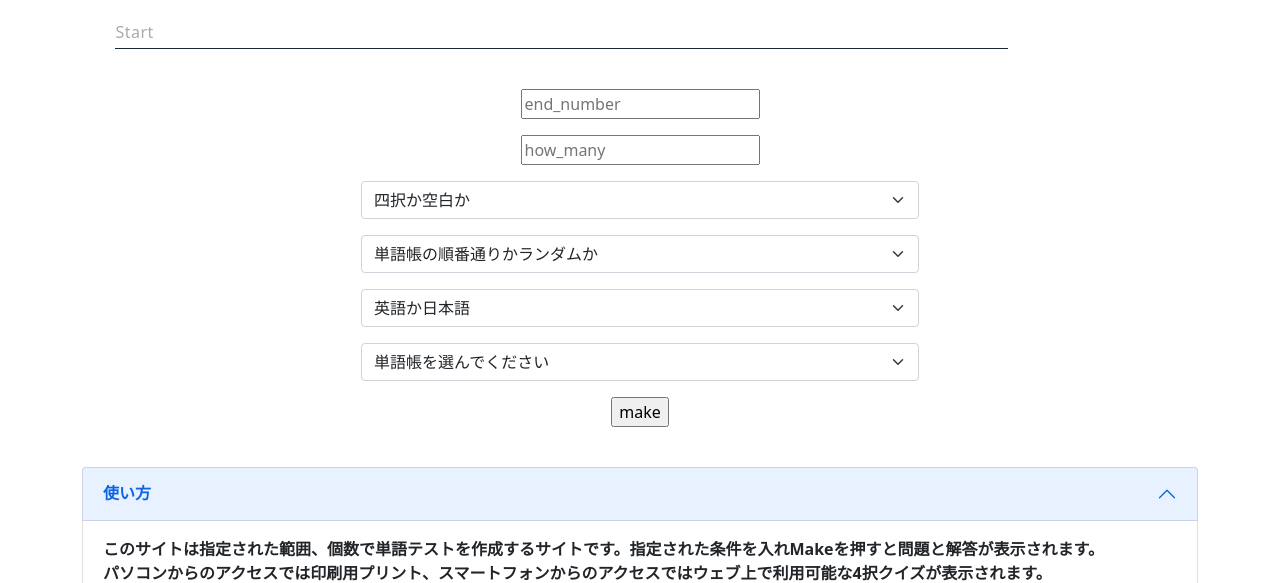
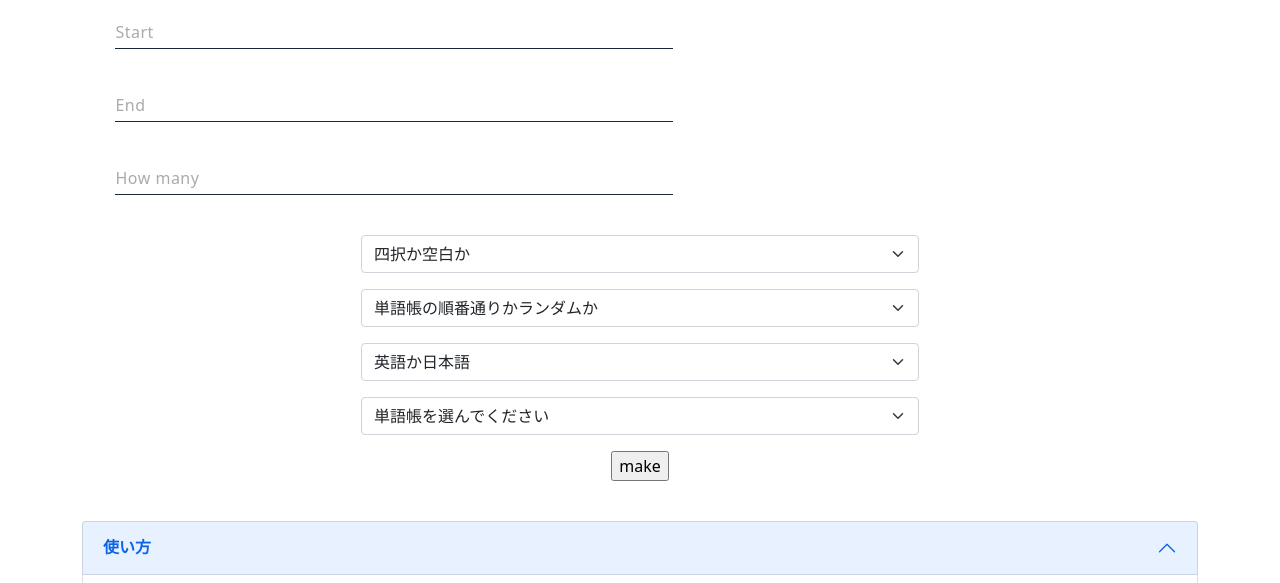
Before and after one commit to KaitoShinomiya/Tangotestmaker_sakura, a Flask app: page / in a window 1280 px wide. Shown: the top 583 px of the page. Run offline with Flask 2, Linux system fonts and the light colour scheme; data that the repository does not hold is empty.

Commit message:
formは見た目の修正

```diff
--- a/templates/make_test.html
+++ b/templates/make_test.html
@@ -15,16 +15,20 @@
 </script>
 <div class="mt-3 container">
     <form action="" method="get" name="form1" onsubmit="return empty_check()">
-        <div class="cp_iptxt mt-3 d-flex  justify-content-center">
+        <div class="cp_iptxt mt-3 d-flex  justify-content-center w-50">
             <input class="ef" type="text" id="start" name="start" placeholder="">
             <label>Start</label>
             <span class="focus_line"></span>
         </div>
-        <div class="mt-3 d-flex justify-content-center">
-            <input type="text" id="end" name="end" placeholder="end_number"><br>
+        <div class="cp_iptxt mt-3 d-flex  justify-content-center w-50">
+            <input class="ef" type="text" id="end" name="end" placeholder="">
+            <label>End</label>
+            <span class="focus_line"></span>
         </div>
-        <div class="mt-3 d-flex justify-content-center">
-            <input type="text" id="how_many" name="how_many" placeholder="how_many"><br>
+        <div class="cp_iptxt mt-3 d-flex  justify-content-center w-50">
+            <input class="ef" type="text" id="how_many" name="How_many" placeholder="">
+            <label>How many</label>
+            <span class="focus_line"></span>
         </div>
 
         <div class="mt-3 d-flex justify-content-center">
```
Also changed, not shown: app.py (line endings or trailing spaces).
